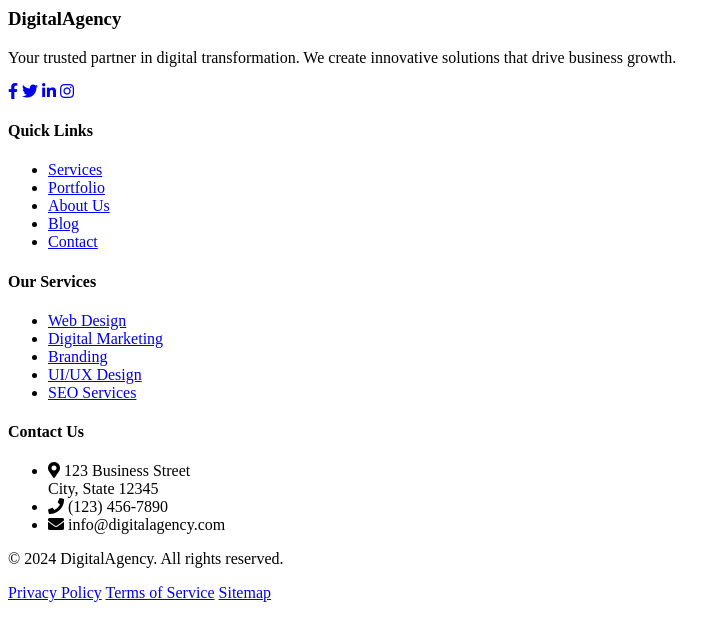
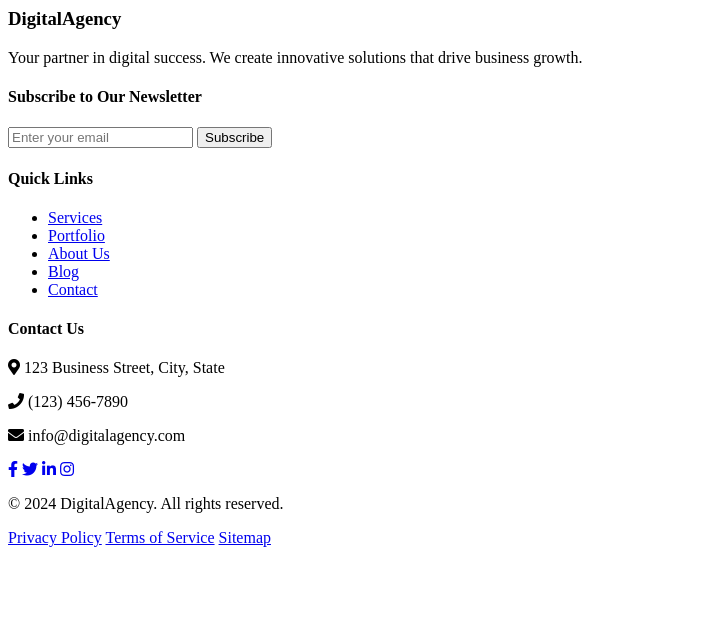
Before and after one commit to sukumarsaurav/deahcorp, a PHP site: page /includes/footer.php in a window 1280 px wide. Shown: the top 641 px of the page, without its empty margins (0-727 px from the left). Run offline with PHP 8.4, Linux system fonts and the light colour scheme.

Commit message:
style added

```diff
--- a/includes/footer.php
+++ b/includes/footer.php
@@ -1,22 +1,21 @@
     <footer class="footer">
         <div class="container">
-            <div class="footer-grid">
-                <!-- Company Info -->
-                <div class="footer-section">
-                    <h3 class="footer-title">DigitalAgency</h3>
-                    <p class="footer-description">Your trusted partner in digital transformation. We create innovative solutions that drive business growth.</p>
-                    <div class="social-links">
-                        <a href="#" class="social-link"><i class="fab fa-facebook-f"></i></a>
-                        <a href="#" class="social-link"><i class="fab fa-twitter"></i></a>
-                        <a href="#" class="social-link"><i class="fab fa-linkedin-in"></i></a>
-                        <a href="#" class="social-link"><i class="fab fa-instagram"></i></a>
+            <div class="footer-content">
+                <div class="footer-info">
+                    <h3>DigitalAgency</h3>
+                    <p>Your partner in digital success. We create innovative solutions that drive business growth.</p>
+                    <div class="footer-newsletter">
+                        <h4>Subscribe to Our Newsletter</h4>
+                        <form class="newsletter-form">
+                            <input type="email" placeholder="Enter your email">
+                            <button type="submit">Subscribe</button>
+                        </form>
                     </div>
                 </div>
 
-                <!-- Quick Links -->
-                <div class="footer-section">
-                    <h4 class="footer-subtitle">Quick Links</h4>
-                    <ul class="footer-links">
+                <div class="footer-links">
+                    <h4>Quick Links</h4>
+                    <ul>
                         <li><a href="/pages/services.php">Services</a></li>
                         <li><a href="/pages/portfolio.php">Portfolio</a></li>
                         <li><a href="/pages/about.php">About Us</a></li>
@@ -25,35 +24,17 @@
                     </ul>
                 </div>
 
-                <!-- Services -->
-                <div class="footer-section">
-                    <h4 class="footer-subtitle">Our Services</h4>
-                    <ul class="footer-links">
-                        <li><a href="/pages/services.php#web-design">Web Design</a></li>
-                        <li><a href="/pages/services.php#digital-marketing">Digital Marketing</a></li>
-                        <li><a href="/pages/services.php#branding">Branding</a></li>
-                        <li><a href="/pages/services.php#ui-ux">UI/UX Design</a></li>
-                        <li><a href="/pages/services.php#seo">SEO Services</a></li>
-                    </ul>
-                </div>
-
-                <!-- Contact Info -->
-                <div class="footer-section">
-                    <h4 class="footer-subtitle">Contact Us</h4>
-                    <ul class="contact-info">
-                        <li>
-                            <i class="fas fa-map-marker-alt"></i>
-                            <span>123 Business Street<br>City, State 12345</span>
-                        </li>
-                        <li>
-                            <i class="fas fa-phone"></i>
-                            <span>(123) 456-7890</span>
-                        </li>
-                        <li>
-                            <i class="fas fa-envelope"></i>
-                            <span>info@digitalagency.com</span>
-                        </li>
-                    </ul>
+                <div class="footer-contact">
+                    <h4>Contact Us</h4>
+                    <p><i class="fas fa-map-marker-alt"></i> 123 Business Street, City, State</p>
+                    <p><i class="fas fa-phone"></i> (123) 456-7890</p>
+                    <p><i class="fas fa-envelope"></i> info@digitalagency.com</p>
+                    <div class="social-links">
+                        <a href="#" class="social-link"><i class="fab fa-facebook-f"></i></a>
+                        <a href="#" class="social-link"><i class="fab fa-twitter"></i></a>
+                        <a href="#" class="social-link"><i class="fab fa-linkedin-in"></i></a>
+                        <a href="#" class="social-link"><i class="fab fa-instagram"></i></a>
+                    </div>
                 </div>
             </div>
 
--- a/pages/about.php
+++ b/pages/about.php
@@ -62,3 +62,5 @@ include '../includes/header.php';
 </section>
 
 <?php include '../includes/footer.php'; ?>
+</body>
+</html>
```
